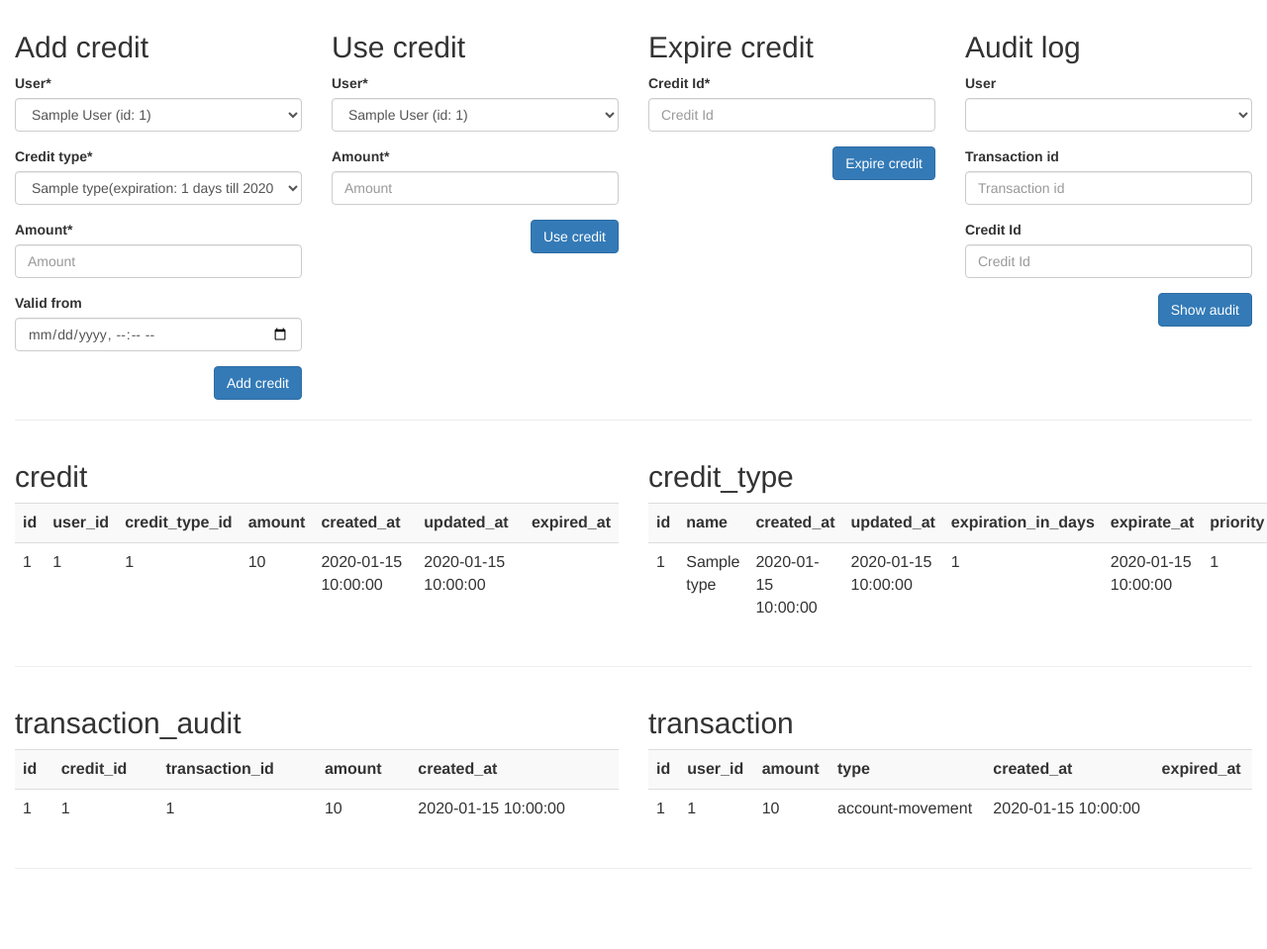
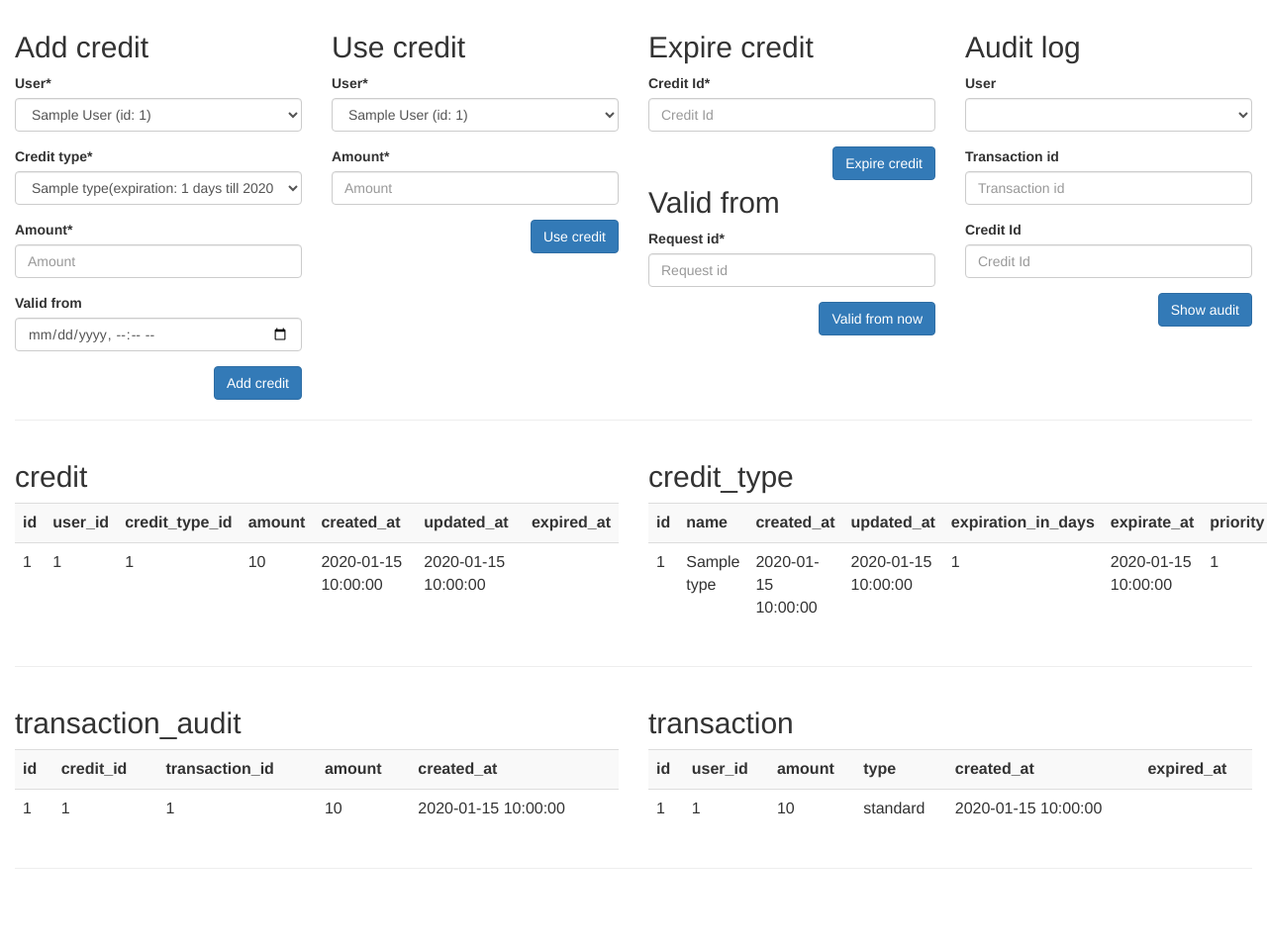
Before and after one commit to DaweTaller/credit-poc, a PHP site: page /index.php in a window 1280 px wide. Shown: the part 176-1135 px from the top of the page at 99% size. Run offline with PHP 8.4, Linux system fonts and the light colour scheme; tables that the repository leaves empty hold one stand-in row (values such as "Sample post").

Commit message:
Implement valid_from

```diff
--- a/sql/init.sql
+++ b/sql/init.sql
@@ -26,7 +26,7 @@
     id INT(11) UNSIGNED AUTO_INCREMENT NOT NULL PRIMARY KEY,
     user_id INT(11) UNSIGNED NOT NULL,
     amount INT(11) NOT NULL,
-    type ENUM('account-movement', 'credit-expiration') NOT NULL,
+    type ENUM('standard', 'credit-expiration', 'valid-from') NOT NULL,
     created_at TIMESTAMP NOT NULL DEFAULT CURRENT_TIMESTAMP,
     expired_at TIMESTAMP,
     CONSTRAINT fk_credit_audit_log_user_id FOREIGN KEY (user_id)
--- a/src/audit-log.php
+++ b/src/audit-log.php
@@ -7,6 +7,7 @@
 require_once __DIR__ . '/script/include/render.php';
 
 processExpirations($pdo);
+processValidFrom($pdo);
 
 $data = [];
 $userId = !empty($_GET['userId']) > 0 ? $_GET['userId'] : null;
--- a/src/enum/TransactionTypeEnum.php
+++ b/src/enum/TransactionTypeEnum.php
@@ -4,7 +4,9 @@
 
 enum TransactionTypeEnum: string
 {
-    case ACCOUNT_MOVEMENT = 'account-movement';
+    case STANDARD = 'standard';
 
     case CREDIT_EXPIRATION = 'credit-expiration';
+
+    case VALID_FROM = 'valid-from';
 }
--- a/src/index.php
+++ b/src/index.php
@@ -4,6 +4,7 @@
 require_once __DIR__ . '/script/include/functions.php';
 
 processExpirations($pdo);
+processValidFrom($pdo);
 ?>
 
 <html>
@@ -42,6 +43,9 @@
 				<div class="col-md-3">
 					<h2>Expire credit</h2>
                     <?php renderExpireCreditForm() ?>
+					<br>
+					<h2>Valid from</h2>
+                    <?php renderValidFromNowForm(); ?>
 				</div>
 				<div class="col-md-3">
 					<h2>Audit log</h2>
--- a/src/script/include/functions.php
+++ b/src/script/include/functions.php
@@ -131,6 +131,7 @@
     }
 
     processExpirations($pdo, $userId);
+    processValidFrom($pdo, $userId);
 
     $pdo->beginTransaction();
 
@@ -153,7 +154,7 @@
         $query->execute([
             $userId,
             -$amount,
-            TransactionTypeEnum::ACCOUNT_MOVEMENT->value,
+            TransactionTypeEnum::STANDARD->value,
             $createdAt,
         ]);
         $transactionId = $pdo->lastInsertId();
@@ -205,7 +206,7 @@
  * @throws ExpiredCreditTypeException
  * @throws Exception
  */
-function addCredit(PDO $pdo, int $userId, int $creditTypeId, int $amount, ?DateTimeImmutable $createdAt = null): int {
+function addCredit(PDO $pdo, int $userId, int $creditTypeId, int $amount, ?DateTimeImmutable $createdAt = null, $type = TransactionTypeEnum::STANDARD): int {
     if ($amount <= 0) {
         throw new ZeroAmountException('Cant add credits with zero or less amount');
     }
@@ -225,7 +226,7 @@
         $query->execute([
             $userId,
             $amount,
-            TransactionTypeEnum::ACCOUNT_MOVEMENT->value,
+            $type->value,
             $createdAt,
             $expiredAt
         ]);
@@ -284,11 +285,54 @@
     }
 }
 
-function setExpirationOnCredit(PDO $pdo, int $creditId, DateTimeImmutable $expiration = null) {
+function processValidFrom(PDO $pdo, ?int $userId = null) {
+    $sql = "SELECT id, user_id, amount, credit_type_id
+            FROM request
+            WHERE transaction_id IS NULL
+              AND valid_from IS NOT NULL
+              AND valid_from <= NOW()
+              AND rollback_at IS NULL
+              AND amount > 0";
+
+    $parameters = [];
+    if ($userId !== null) {
+        $sql .= ' AND user_id = ?';
+        $parameters[] = $userId;
+    }
+
+    $query = $pdo->prepare($sql);
+    $query->execute($parameters);
+    $results = $query->fetchAll(PDO::FETCH_ASSOC);
+    $createdAt = new DateTimeImmutable();
+
+    foreach ($results as $result) {
+        // TODO: run in db transaction -> in addCredit is also transaction need to resolve nested transactions
+        $transactionId = addCredit(
+            $pdo,
+            $result['user_id'],
+            $result['credit_type_id'],
+            $result['amount'],
+            $createdAt,
+            TransactionTypeEnum::VALID_FROM
+        );
+
+        $query = $pdo->prepare('UPDATE request SET transaction_id = ?, updated_at = ? WHERE id = ?');
+        $query->execute([$transactionId, $createdAt->format(DATETIME_FORMAT), $result['id']]);
+    }
+}
+
+function setExpirationOnCredit(PDO $pdo, int $creditId, ?DateTimeImmutable $expiration = null) {
     $expiration = $expiration ?? new DateTimeImmutable();
 
     $query = $pdo->prepare('UPDATE credit SET expired_at = ? WHERE id = ?');
     $query->execute([$expiration->format(DATETIME_FORMAT), $creditId]);
+}
+
+function setValidFromOnRequest(PDO $pdo, int $requestId, ?DateTimeImmutable $validFrom = null) {
+    $validFrom = $validFrom ?? new DateTimeImmutable();
+
+    $query = $pdo->prepare('UPDATE request SET valid_from = ? WHERE id = ?');
+    $query->execute([$validFrom->format(DATETIME_FORMAT), $requestId]);
 }
 
 function createTransactionRequest(
@@ -299,13 +343,26 @@
     int $amount,
     ?int $creditTypeId,
     array $additionalData,
+    ?DateTimeImmutable $validFrom = null,
     ?DateTimeImmutable $createdAt = null
 ): void {
     $createdAt = $createdAt ?? new DateTimeImmutable();
     $createdAt = $createdAt->format(DATETIME_FORMAT);
-
-    $query = $pdo->prepare('INSERT INTO request (request_id, user_id, referrer, amount, credit_type_id, additional_data, created_at) VALUES (?, ?, ?, ?, ?, ?, ?)');
-    $query->execute([$requestId, $userId, $referrer, $amount, $creditTypeId, json_encode($additionalData), $createdAt]);
+    $validFrom = $validFrom !== null ? $validFrom->format(DATETIME_FORMAT) : null;
+    $query = $pdo->prepare('
+        INSERT INTO request (request_id, user_id, referrer, amount, credit_type_id, additional_data, created_at, valid_from)
+        VALUES (?, ?, ?, ?, ?, ?, ?, ?)
+    ');
+    $query->execute([
+        $requestId,
+        $userId,
+        $referrer,
+        $amount,
+        $creditTypeId,
+        json_encode($additionalData),
+        $createdAt,
+        $validFrom
+    ]);
 }
 
 /**
@@ -393,6 +450,7 @@
                     $referrer,$amount,
                     $creditTypeId,
                     $additionalData,
+                    null,
                     $datetimeCreated
                 );
 
--- a/src/script/include/render.php
+++ b/src/script/include/render.php
@@ -170,6 +170,18 @@
     </form>
 <?php }
 
+function renderValidFromNowForm() { ?>
+	<form action="script/form-submit.php" method="post">
+		<div class="form-group">
+			<label for="requestId">Request id*</label>
+			<input name="requestId" min="1" required type="number" class="form-control" id="requestId" placeholder="Request id">
+		</div>
+		<div class="form-group">
+			<input type="submit" class="btn btn-primary pull-right" name="valid-from" value="Valid from now" />
+		</div>
+	</form>
+<?php }
+
 
 function renderAuditLogForm(PDO $pdo) { ?>
 	<form action="audit-log.php" method="get">
--- a/src/use-cases.php
+++ b/src/use-cases.php
@@ -7,6 +7,7 @@
 require_once __DIR__ . '/script/include/render.php';
 
 processExpirations($pdo);
+processValidFrom($pdo);
 
 $userId = $_GET['userId'] ?? null;
 
```
Also changed, not shown: src/script/form-submit.php (+22 -3 lines).
